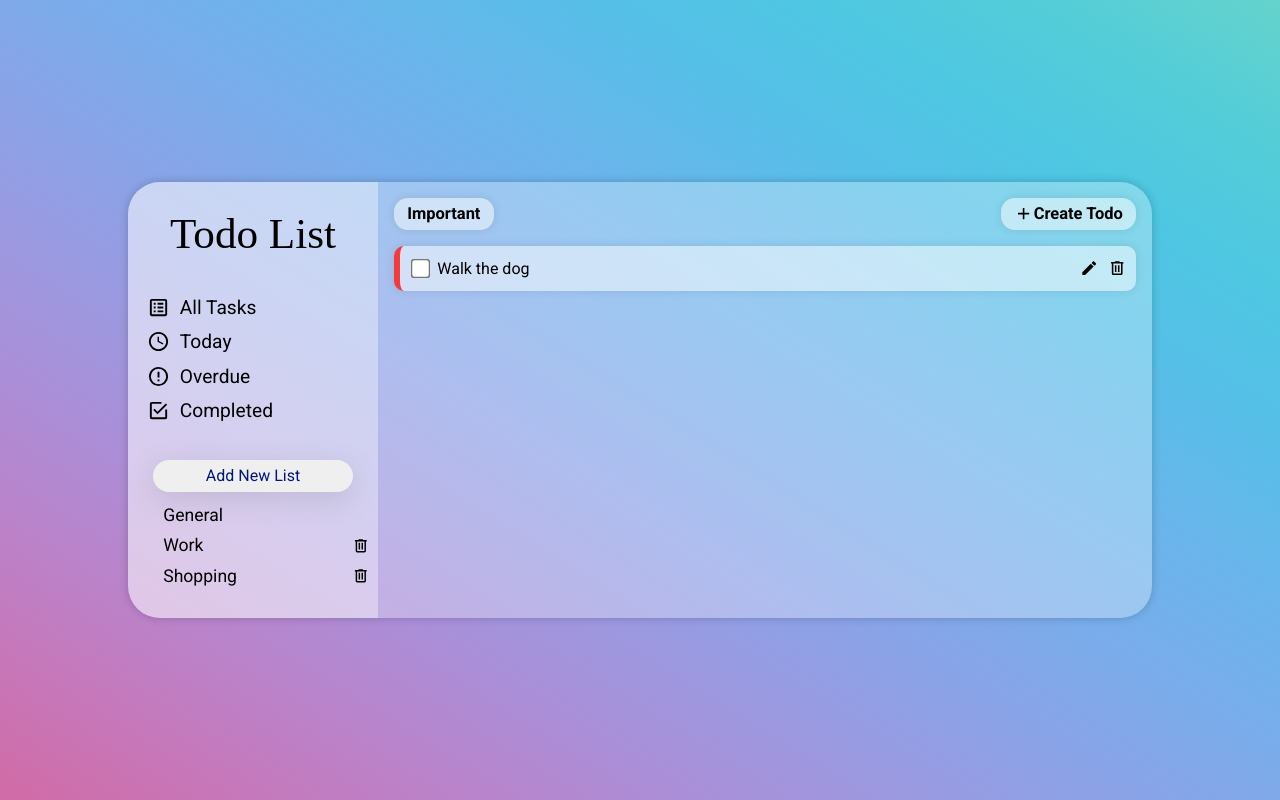
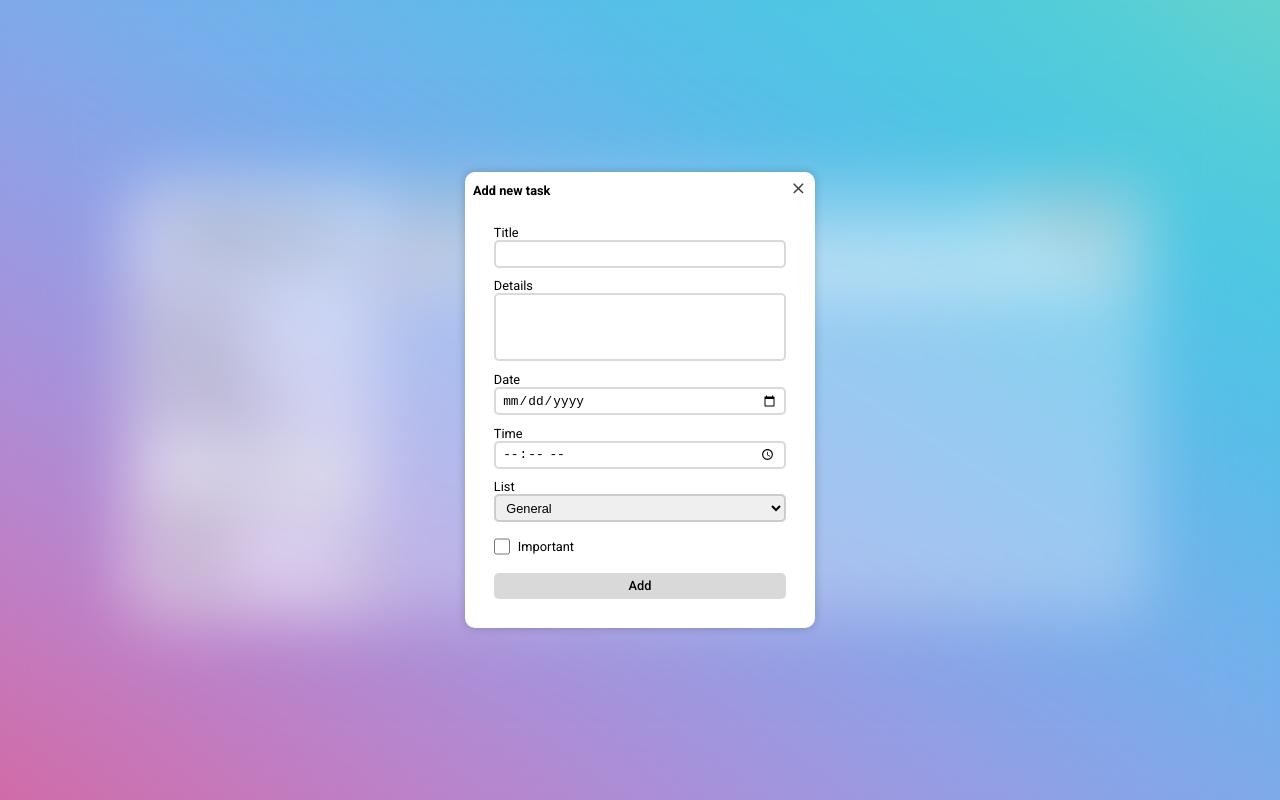
Before and after one commit to RimaSem/todo-list, a React (Vite) app: page / in a window 1280 px wide. Both pictures are taken after a click on the button "Create Todo". Built offline with nearby package versions, Linux system fonts and the light colour scheme; a web font is replaced by a local one.

Commit message:
Create form for adding new tasks

```diff
--- a/src/components/Content.tsx
+++ b/src/components/Content.tsx
@@ -1,18 +1,27 @@
+import { useState } from "react";
 import Icon from "@mdi/react";
 import { mdiPlus } from "@mdi/js";
 import Todo from "./Todo";
+import NewTaskForm from "./NewTaskForm";
 
 function Content() {
+  const [taskFormActive, setTaskFormActive] = useState(false);
   return (
+    <>
+      {taskFormActive && <NewTaskForm setTaskFormActive={setTaskFormActive} />}
       <div className="content">
         <div className="content-btns">
           <button className="sort-btn">Important</button>
-        <button className="new-task-btn">
+          <button
+            className="new-task-btn"
+            onClick={() => setTaskFormActive(true)}
+          >
             <Icon path={mdiPlus} size={0.8} /> Create Todo
           </button>
         </div>
         <Todo />
       </div>
+    </>
   );
 }
 
--- /dev/null
+++ b/src/components/NewTaskForm.tsx
@@ -0,0 +1,46 @@
+import { useRef } from "react";
+import Icon from "@mdi/react";
+import { mdiWindowClose } from "@mdi/js";
+import { nanoid } from "nanoid";
+
+type NewTaskFormProps = {
+  setTaskFormActive: React.Dispatch<React.SetStateAction<boolean>>;
+};
+
+function NewTaskForm({ setTaskFormActive }: NewTaskFormProps) {
+  return (
+    <div className="task-form-container">
+      <form>
+        <div className="task-form-header">
+          <h3>Add new task</h3>
+          <div className="icon" onClick={() => setTaskFormActive(false)}>
+            <Icon className="close-btn" path={mdiWindowClose} />
+          </div>
+        </div>
+        <div className="task-form-body">
+          <label htmlFor="taskTitle">Title</label>
+          <input id="taskTitle" name="taskTitle" required />
+          <label htmlFor="taskDetails">Details</label>
+          <textarea id="taskDetails" name="taskDetails" />
+          <label htmlFor="taskDate">Date</label>
+          <input type="date" id="taskDate" name="taskDate" />
+          <label htmlFor="taskTime">Time</label>
+          <input type="time" id="taskTime" name="taskTime" />
+          <label htmlFor="taskList">List</label>
+          <select id="taskList" name="taskList">
+            <option value="general">General</option>
+            <option value="work">Work</option>
+            <option value="shopping">Shopping</option>
+          </select>
+          <div className="checkbox-container">
+            <input type="checkbox" id="important" name="important" />
+            <label htmlFor="important">Important</label>
+          </div>
+          <button>Add</button>
+        </div>
+      </form>
+    </div>
+  );
+}
+
+export default NewTaskForm;
--- a/src/components/scss/_Content.scss
+++ b/src/components/scss/_Content.scss
@@ -1,4 +1,5 @@
 @import "./Todo";
+@import "./NewTaskForm";
 
 .content {
   flex: 1;
--- /dev/null
+++ b/src/components/scss/_NewTaskForm.scss
@@ -0,0 +1,150 @@
+.task-form-container {
+  position: fixed;
+  top: 0;
+  left: 0;
+  z-index: 2;
+  width: 100vw;
+  height: 100vh;
+  background-color: transparent;
+  backdrop-filter: blur(2rem);
+  display: flex;
+  justify-content: center;
+  align-items: center;
+
+  form {
+    position: relative;
+    display: flex;
+    flex-direction: column;
+    background-color: #fff;
+    gap: 1em;
+    width: 90%;
+    border-radius: 10px;
+    box-shadow: 0 0 10px rgba(0, 0, 0, 0.2);
+
+    .task-form-header {
+      display: flex;
+      align-items: center;
+      justify-content: space-between;
+      padding: 0.5em;
+
+      h3 {
+        margin: 0;
+      }
+
+      .close-btn {
+        width: 0.6em;
+        font-size: 3rem;
+        cursor: pointer;
+        color: rgb(58, 58, 58);
+
+        &:hover {
+          color: rgba(255, 0, 0, 0.516);
+        }
+      }
+    }
+
+    .task-form-body {
+      display: flex;
+      flex-direction: column;
+      padding: 0 1.8em 1.8em 1.8em;
+
+      label {
+        font-size: 1.1rem;
+        font-weight: 400;
+      }
+
+      input,
+      textarea,
+      select,
+      option {
+        border: rgba(0, 0, 0, 0.3);
+        height: 2em;
+        font-size: 1.1rem;
+        padding: 0em 0.5em;
+        margin-bottom: 0.8em;
+        border-radius: 5px;
+        border: 2px solid rgba(0, 0, 0, 0.15);
+      }
+
+      textarea {
+        height: 5em;
+        resize: none;
+      }
+
+      .checkbox-container {
+        display: flex;
+        align-items: center;
+        gap: 0.5em;
+
+        input {
+          width: 1.2rem;
+          accent-color: red;
+          margin: 0;
+        }
+      }
+
+      button {
+        margin-top: 1em;
+        font-family: "Roboto", sans-serif;
+        font-size: 1.2rem;
+        background-color: rgba(0, 0, 0, 0.15);
+        font-weight: 500;
+        line-height: 1;
+        padding: 0.5em 0;
+        border-radius: 5px;
+        cursor: pointer;
+        border: none;
+
+        &:hover {
+          background-color: rgba(0, 0, 0, 0.085);
+        }
+      }
+    }
+  }
+}
+
+@media screen and (min-width: 500px) {
+  .task-form-container {
+    form {
+      width: 50%;
+      max-width: 350px;
+
+      .task-form-header {
+        h3 {
+          font-size: 0.8em;
+        }
+
+        .close-btn {
+          width: 0.35em;
+        }
+      }
+
+      .task-form-body {
+        label {
+          font-size: 0.8rem;
+        }
+
+        input,
+        select,
+        option {
+          height: 2.2em;
+          font-size: 0.8rem;
+        }
+
+        textarea {
+          font-size: 0.85rem;
+        }
+
+        .checkbox-container {
+          input {
+            width: 1rem;
+          }
+        }
+
+        button {
+          font-size: 0.8rem;
+        }
+      }
+    }
+  }
+}
```
Lines whose indentation alone changed are shown as unchanged.
